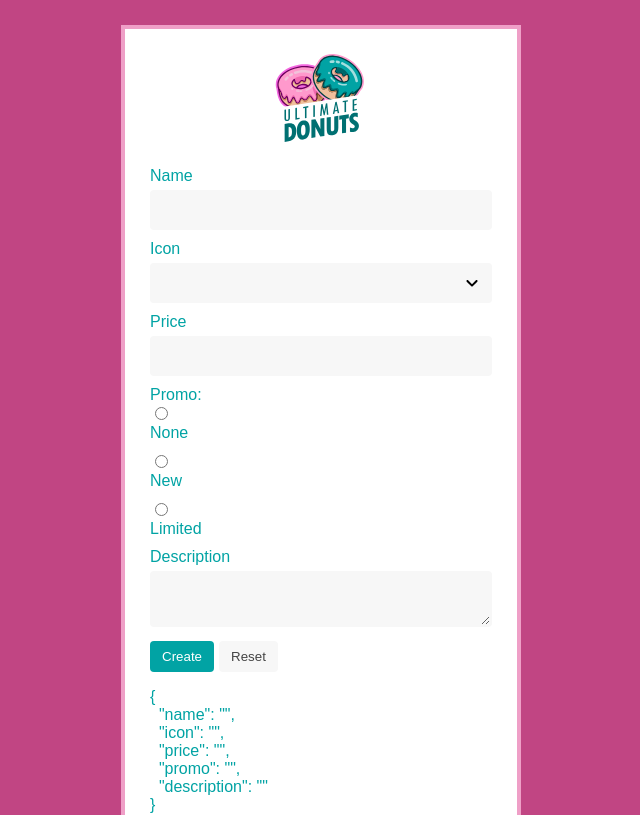
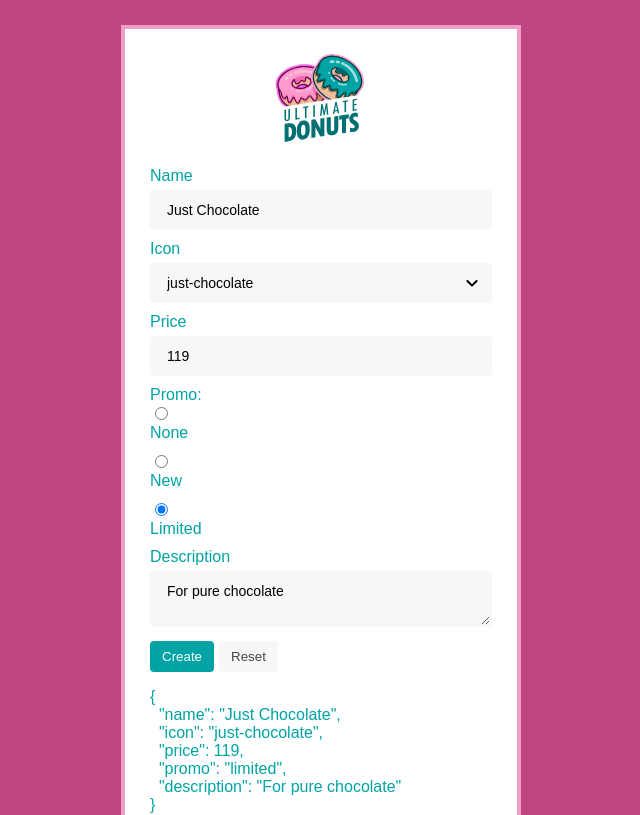
Before and after one commit to hotiaDiallo/migration-to-standalone, an Angular app: page / in a window 1280 px wide. Shown: the top 815 px of the page, without its empty margins (319-959 px from the left). Built offline with nearby package versions, Linux system fonts and the light colour scheme; a web font is replaced by a local one.

Commit message:
Adding one way data binding to NgModel

```diff
--- a/src/app/admin/components/donut-form/donut-form.component.ts
+++ b/src/app/admin/components/donut-form/donut-form.component.ts
@@ -1,4 +1,4 @@
-import { Component, Output, EventEmitter } from '@angular/core';
+import { Component, Input, Output, EventEmitter } from '@angular/core';
 import { NgForm } from '@angular/forms';
 import { Donut } from '../../models/donut.model';
 
@@ -14,7 +14,7 @@
           class="input"
           required
           minlength="5"
-          ngModel
+          [ngModel]="donut.name"
           #name="ngModel"
         />
         <ng-container *ngIf="name.invalid && name.touched">
@@ -33,7 +33,7 @@
           name="icon"
           class="input input--select"
           required
-          ngModel
+          [ngModel]="donut.icon"
           #icon="ngModel"
         >
           <option *ngFor="let icon of icons" [ngValue]="icon">
@@ -54,7 +54,7 @@
           name="price"
           class="input"
           required
-          ngModel
+          [ngModel]="donut.price"
           [ngModelOptions]="{ updateOn: 'blur' }"
           #price="ngModel"
         />
@@ -68,15 +68,15 @@
       <div class="donut-form-radios">
         <p class="donut-form-radios-label">Promo:</p>
         <label>
-          <input type="radio" name="promo" [value]="undefined" ngModel />
+          <input type="radio" name="promo" [value]="undefined" [ngModel]="donut.promo" />
           <span>None</span>
         </label>
         <label>
-          <input type="radio" name="promo" value="new" ngModel />
+          <input type="radio" name="promo" value="new" [ngModel]="donut.promo" />
           <span>New</span>
         </label>
         <label>
-          <input type="radio" name="promo" value="limited" ngModel />
+          <input type="radio" name="promo" value="limited" [ngModel]="donut.promo" />
           <span>Limited</span>
         </label>
       </div>
@@ -87,7 +87,7 @@
           name="description"
           class="input input--textarea"
           required
-          ngModel
+          [ngModel]="donut.description"
           #description="ngModel"
         ></textarea>
         <ng-container *ngIf="description.invalid && description.touched">
@@ -101,6 +101,7 @@
       <button type="button" class="btn btn--grey" (click)="form.resetForm()">Reset</button>
       <div *ngIf="form.valid && form.submitted" class="donut-form-working">Working...</div>
       <pre>{{ form.value | json }}</pre>
+      <pre>{{ donut | json }}</pre>
     </form>
   `,
   styles: [
@@ -136,6 +137,7 @@
 })
 export class DonutFormComponent {
 
+  @Input() donut!: Donut;
   @Output() create = new EventEmitter<Donut>();
 
   icons: string[] = [
--- a/src/app/admin/containers/donut-single/donut-single.component.ts
+++ b/src/app/admin/containers/donut-single/donut-single.component.ts
@@ -1,17 +1,30 @@
-import { Component } from '@angular/core';
+import { Component, OnInit } from '@angular/core';
 import { Donut } from '../../models/donut.model';
 
 @Component({
   selector: 'donut-single',
   template: `
     <div>
-      <donut-form (create)="onCreate($event)"></donut-form>
+      <donut-form [donut]="donut" (create)="onCreate($event)"></donut-form>
     </div>
   `,
   styles: [
   ]
 })
-export class DonutSingleComponent {
+export class DonutSingleComponent implements OnInit{
+
+  donut!: Donut;
+
+  ngOnInit(): void {
+    this.donut = {
+      id: '1u98Kl',
+      name: 'Just Chocolate',
+      icon: 'just-chocolate',
+      price: 119,
+      description: 'For pure chocolate',
+      promo: 'limited'
+    }
+  }
 
   onCreate(donut: Donut){
     console.log('onCreate', donut)
```
